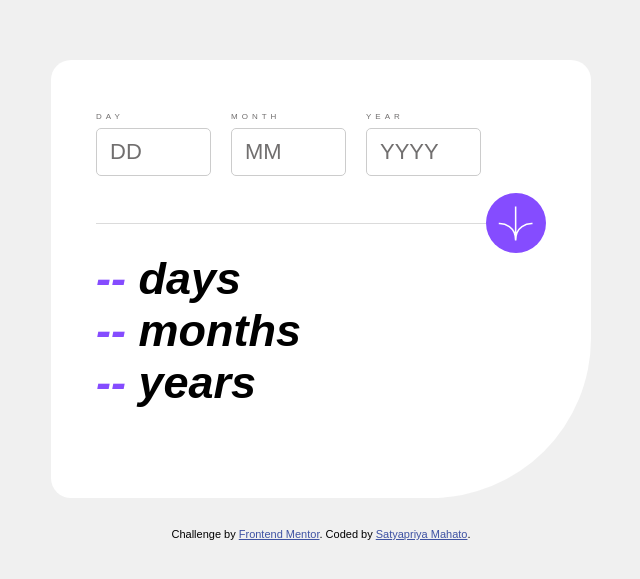
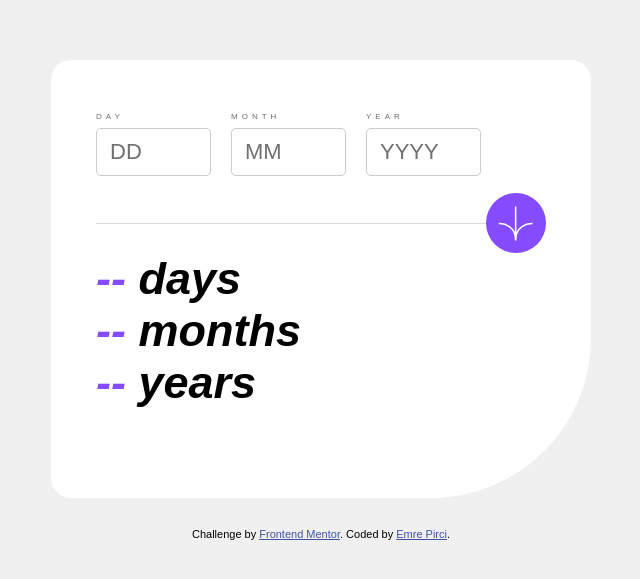
Before and after one commit to Pirci/age-calculator, a plain HTML site: page index.html in a window 1280 px wide. Shown: the part 123-702 px from the top of the page, without its empty margins (319-959 px from the left). Drawn offline with Linux system fonts and the light colour scheme.

Commit message:
Footer update

```diff
--- a/index.html
+++ b/index.html
@@ -58,7 +58,7 @@
 
   <footer class="attribution">
     Challenge by <a href="https://www.frontendmentor.io?ref=challenge" target="_blank">Frontend Mentor</a>.
-    Coded by <a href="#">Satyapriya Mahato</a>.
+    Coded by <a href="#">Emre Pirci</a>.
   </footer>
   <script src="./app/script.js"></script>
 </body>
```
